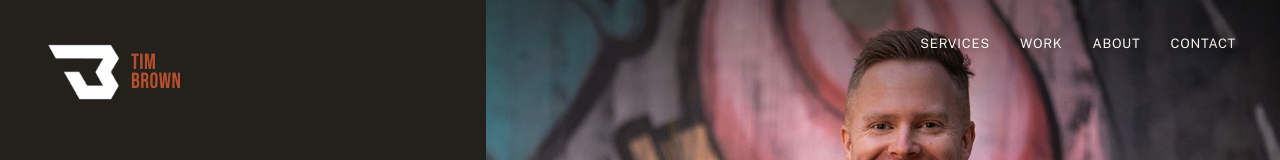
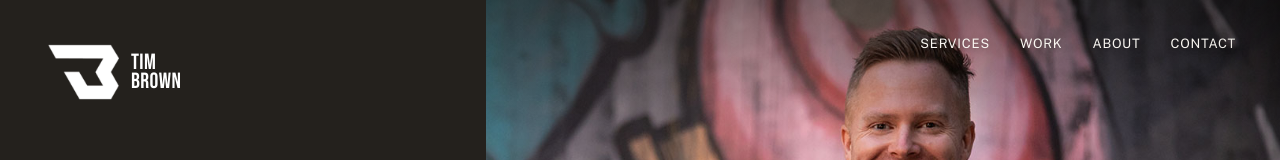
Before and after one commit to tangobrown/tango-site, a Next.js app: page / in a window 1280 px wide. Shown: the top 160 px of the page. Built offline with nearby package versions, Linux system fonts and the light colour scheme.

Commit message:
Make Tim Brown logo lockup text white

```diff
--- a/components/Hero.tsx
+++ b/components/Hero.tsx
@@ -16,7 +16,7 @@ export default function Hero() {
         >
           {/* eslint-disable-next-line @next/next/no-img-element */}
           <img src="/logo.png" alt="" className="h-14 w-auto" />
-          <span className="flex flex-col font-bebas text-[22px] leading-[0.88] tracking-[0.02em] text-rust">
+          <span className="flex flex-col font-bebas text-[22px] leading-[0.88] tracking-[0.02em] text-white">
             <span>Tim</span>
             <span>Brown</span>
           </span>
--- a/components/SiteNav.tsx
+++ b/components/SiteNav.tsx
@@ -20,7 +20,7 @@ export default function SiteNav() {
         >
           {/* eslint-disable-next-line @next/next/no-img-element */}
           <img src="/logo.png" alt="" className="h-9 w-auto" />
-          <span className="flex flex-col font-bebas text-[17px] leading-[0.88] tracking-[0.02em] text-rust">
+          <span className="flex flex-col font-bebas text-[17px] leading-[0.88] tracking-[0.02em] text-white">
             <span>Tim</span>
             <span>Brown</span>
           </span>
```
